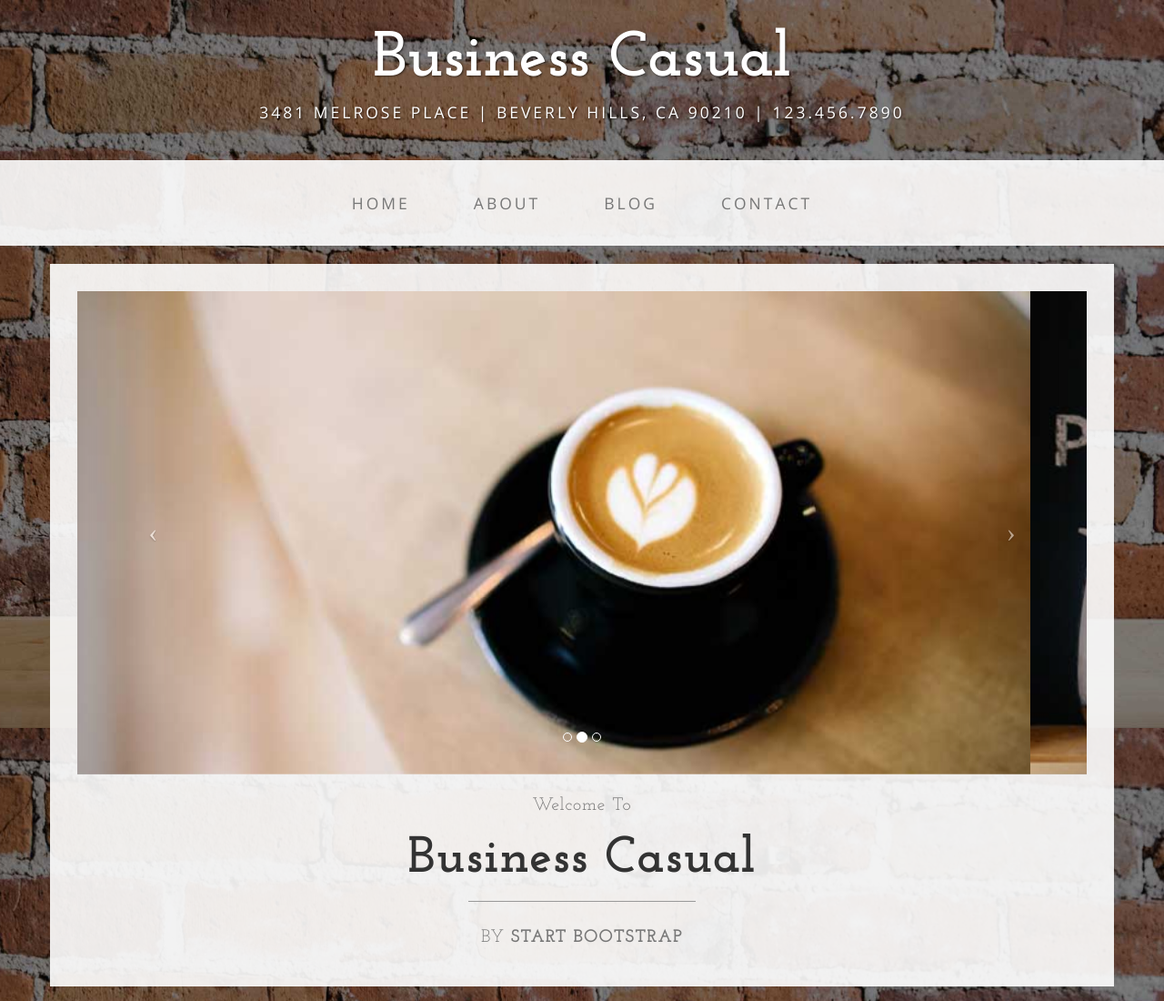
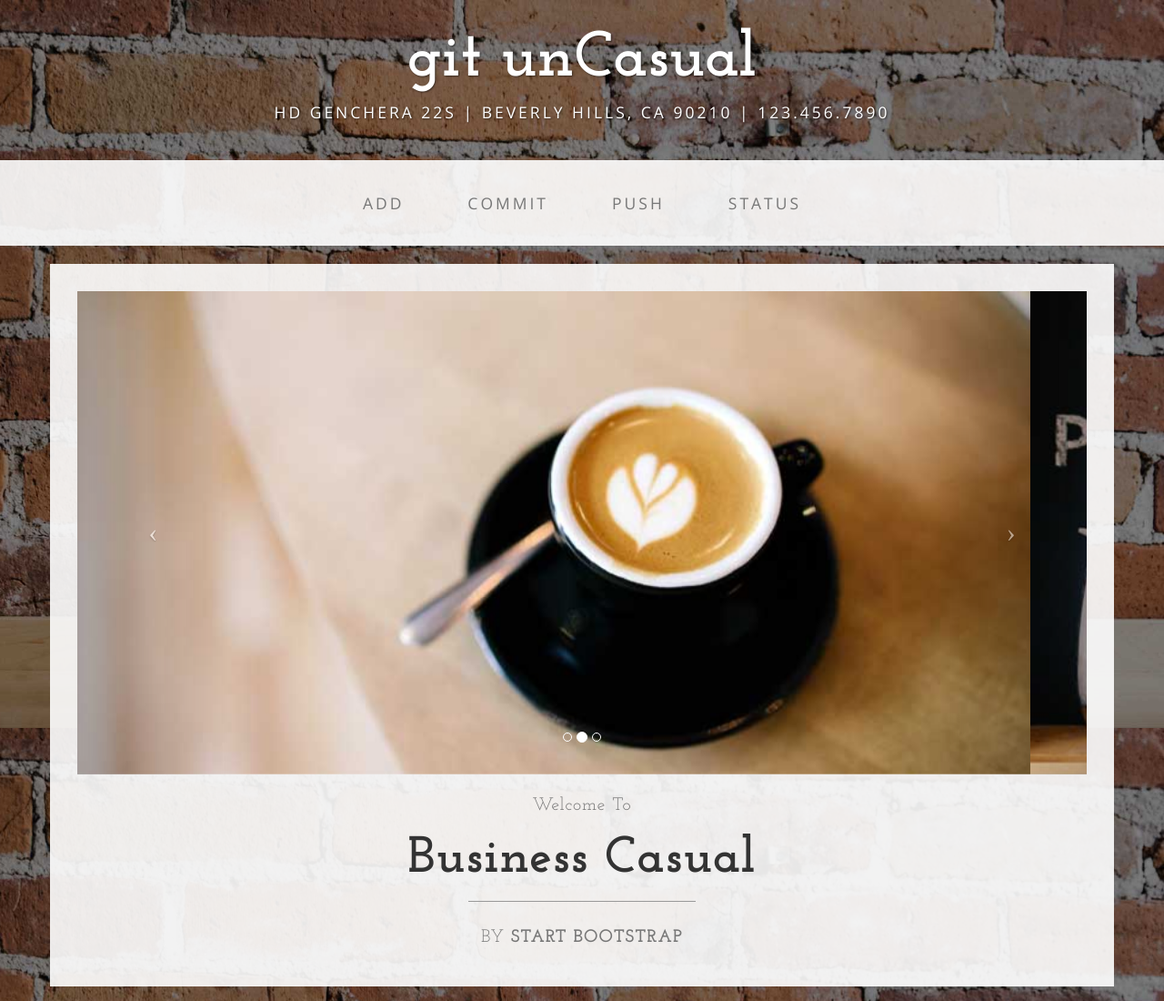
Before and after one commit to mlevanic/theme, a plain HTML site: page index.html in a window 1280 px wide. Shown: the top 1100 px of the page at 91% size. Drawn offline with nearby package versions, Linux system fonts and the light colour scheme.

Commit message:
ispravljen title na indeksu

```diff
--- a/index.html
+++ b/index.html
@@ -9,7 +9,7 @@
     <meta name="description" content="">
     <meta name="author" content="">
 
-    <title>Business Casual - Start Bootstrap Theme</title>
+    <title>igram se s gitom</title>
 
     <!-- Bootstrap Core CSS -->
     <link href="css/bootstrap.min.css" rel="stylesheet">
@@ -32,8 +32,8 @@
 
 <body>
 
-    <div class="brand">Business Casual</div>
-    <div class="address-bar">3481 Melrose Place | Beverly Hills, CA 90210 | 123.456.7890</div>
+    <div class="brand">git unCasual</div>
+    <div class="address-bar">hd genchera 22s | Beverly Hills, CA 90210 | 123.456.7890</div>
 
     <!-- Navigation -->
     <nav class="navbar navbar-default" role="navigation">
@@ -47,22 +47,22 @@
                     <span class="icon-bar"></span>
                 </button>
                 <!-- navbar-brand is hidden on larger screens, but visible when the menu is collapsed -->
-                <a class="navbar-brand" href="index.html">Business Casual</a>
+                <a class="navbar-brand" href="index.html">gitl</a>
             </div>
             <!-- Collect the nav links, forms, and other content for toggling -->
             <div class="collapse navbar-collapse" id="bs-example-navbar-collapse-1">
                 <ul class="nav navbar-nav">
                     <li>
-                        <a href="index.html">Home</a>
+                        <a href="index.html">Add</a>
                     </li>
                     <li>
-                        <a href="about.html">About</a>
+                        <a href="about.html">Commit</a>
                     </li>
                     <li>
-                        <a href="blog.html">Blog</a>
+                        <a href="blog.html">Push</a>
                     </li>
                     <li>
-                        <a href="contact.html">Contact</a>
+                        <a href="contact.html">Status</a>
                     </li>
                 </ul>
             </div>
```
